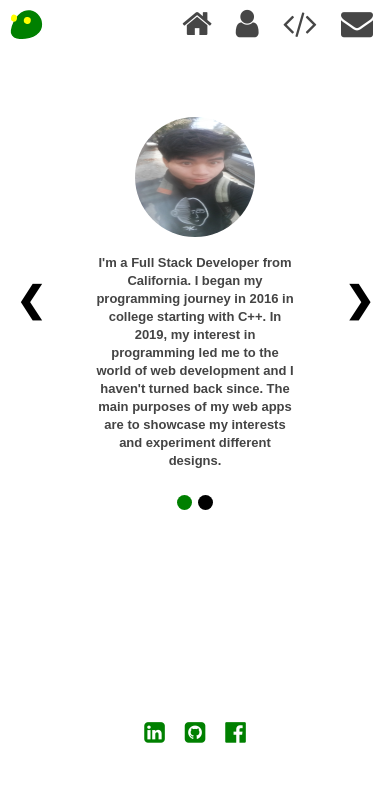
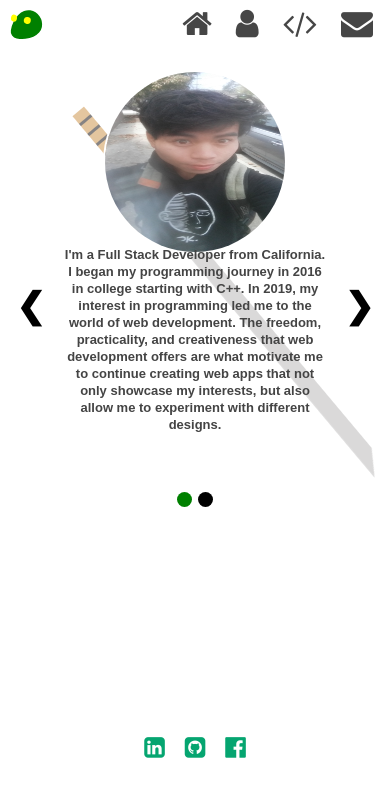
Before and after one commit to KevinSaephanh/portfolio, a React (Create React App) app: page /about in a window 390 px wide. Shown: the top 796 px of the page. Built offline with nearby package versions, Linux system fonts and the light colour scheme; a web font is replaced by a local one.

Commit message:
Updated design and added sword art to about page

```diff
--- a/src/components/About/About.css
+++ b/src/components/About/About.css
@@ -2,6 +2,56 @@
     height: 80vh;
     width: 100%;
     margin-top: 120px;
+}
+
+.sword {
+    height: 450px;
+    width: 600px;
+    position: relative;
+    z-index: -1;
+    margin: 0 -220px;
+    margin-top: -100px;
+    transform: rotate(50deg);
+    opacity: 0.8;
+}
+
+.handle {
+    height: 55px;
+    width: 15px;
+    background: burlywood;
+    padding-top: 10px;
+    margin: 0 auto;
+    position: relative;
+    z-index: -1;
+}
+
+.handle-line {
+    width: 100%;
+    height: 10px;
+    border-top: 3px solid rgb(104, 100, 100);
+    position: relative;
+    z-index: -1;
+}
+
+.guard {
+    width: 35px;
+    height: 6px;
+    background: rgb(196, 141, 161);
+    margin: 0 auto;
+    border-radius: 30px;
+    position: relative;
+    z-index: -1;
+}
+
+.blade {
+    margin: 0 auto;
+    height: 400px;
+    width: 17px;
+    background: rgb(209, 208, 208);
+    position: relative;
+    z-index: -1;
+    -webkit-clip-path: polygon(0 0, 0 300px, 400px 180px, 400px 0);
+    clip-path: polygon(0 0, 0 400px, 150px 180px, 400px 0);
 }
 
 .info img {
@@ -11,10 +61,12 @@
     border: 2px solid white;
     margin-bottom: 25px;
     margin-right: 15px;
+    z-index: 1000;
 }
 
 .skills {
     margin: 0 auto;
+    margin-bottom: 30px;
 }
 
 .skills ul {
@@ -38,12 +90,25 @@
     text-align: right;
     font-size: 1.2rem;
     padding-right: 10px;
+    background: gray;
+    display: flex;
+}
+
+.proficiency-num {
+    width: 15%;
+    height: 100%;
+    margin-left: auto;
+}
+
+.progress {
+    background: rgb(33, 203, 209);
+    height: 100%;
 }
 
 .skill h3 {
     margin: auto 0;
     height: 100%;
-    line-height: 23px;
+    line-height: 30px;
     background: rgb(9, 139, 161);
     text-align: left;
     padding-left: 7px;
@@ -62,6 +127,7 @@
     margin: 0 auto;
     font-size: 1.2rem;
     line-height: 30px;
+    z-index: 1000;
 }
 
 .carousel {
@@ -102,7 +168,6 @@
     height: 15px;
     width: 15px;
     margin: 0 3px;
-    margin-top: 25px;
     border-radius: 50%;
     display: inline-block;
 }
@@ -118,8 +183,8 @@
     }
 
     .info img {
-        height: 150px;
-        width: 150px;
+        height: 180px;
+        width: 180px;
     }
 
     .info p {
@@ -130,7 +195,14 @@
 
 @media only screen and (max-width: 600px) {
     .about {
-        margin-top: 100px;
+        margin-top: 90px;
+        margin-bottom: 25px;
+    }
+
+    .sword {
+        width: 90%;
+        height: 90%;
+        margin: -220px auto;
     }
 
     .info {
@@ -140,14 +212,13 @@
 
     .info img {
         margin: 15px auto;
-        height: 120px;
-        width: 120px;
+        margin-top: -20px;
     }
 
     .info p {
-        font-size: 13px;
-        line-height: 18px;
-        width: 70%;
+        font-size: 18px;
+        line-height: 25px;
+        width: 90%;
     }
 
     .prev,
@@ -157,6 +228,11 @@
 
     .proficiency {
         font-size: 14px;
+        padding-right: 3px;
+    }
+
+    .proficiency-num {
+        font-size: 12px;
         padding-right: 3px;
     }
 
@@ -178,3 +254,20 @@
         width: 100px;
     }
 }
+
+@media only screen and (max-width: 500px) {
+    .info p {
+        font-size: 13px;
+        line-height: 17px;
+        margin-top: 35px;
+        margin-bottom: -50px;
+    }
+
+    .info img {
+        margin-bottom: 35px;
+    }
+
+    .sword {
+        transform: rotate(-40deg);
+    }
+}
--- a/src/components/About/About.js
+++ b/src/components/About/About.js
@@ -3,16 +3,18 @@ import Me from "../../assets/me.jpg";
 import Skills from "./Skills.json";
 import "./About.css";
 
-const skills = Skills.skills;
+const { skills } = Skills;
 
 const About = () => {
     const [slideIndex, setSlideIndex] = React.useState(1);
 
     React.useEffect(() => {
         colorActiveDot();
-        skills.forEach((s) => {
-            animateLoad(s, s.proficiency, 0);
-        });
+        if (slideIndex === 2) {
+            skills.forEach((s) => {
+                animateLoad(s, s.proficiency, 0);
+            });
+        }
     }, [slideIndex]);
 
     const colorActiveDot = () => {
@@ -35,8 +37,14 @@ const About = () => {
                     return (
                         <li className="skill" key={key}>
                             <h3>{skill.tech}</h3>
-                            <div id={`${skill.tech}`} className="proficiency">
-                                {skill.proficiency}%
+                            <div className="proficiency">
+                                <div
+                                    id={`${skill.tech}`}
+                                    className="progress"
+                                />
+                                <div className="proficiency-num">
+                                    {skill.proficiency}%
+                                </div>
                             </div>
                         </li>
                     );
@@ -46,14 +54,12 @@ const About = () => {
     };
 
     const animateLoad = (skill, goal, iterator) => {
-        if (slideIndex === 2 && iterator < goal) {
+        if (iterator < goal) {
             const skillStyle = document.getElementById(`${skill.tech}`).style;
             iterator++;
 
             setTimeout(() => {
-                skillStyle.background = `linear-gradient(90deg, rgb(33, 203, 209) ${iterator}%, gray ${
-                    100 - iterator
-                }%`;
+                skillStyle.width = `${iterator}%`;
                 animateLoad(skill, goal, iterator);
             }, 10);
         }
@@ -64,22 +70,32 @@ const About = () => {
         else setSlideIndex(2);
     };
 
-    console.log(slideIndex);
-
     return (
         <div className="about">
+            <div id="clouds" />
             <div className="carousel">
                 {slideIndex === 1 ? (
                     <div className="slides info">
                         <img src={Me} alt="" />
+                        <div className="sword">
+                            <div className="handle">
+                                <div className="handle-line" />{" "}
+                                <div className="handle-line" />
+                                <div className="handle-line" />
+                                <div className="handle-line" />
+                            </div>
+                            <div className="guard" />
+                            <div className="blade" />
+                        </div>
                         <p>
                             I'm a Full Stack Developer from California. I began
                             my programming journey in 2016 in college starting
                             with C++. In 2019, my interest in programming led me
-                            to the world of web development and I haven't turned
-                            back since. The main purposes of my web apps are to
-                            showcase my interests and experiment different
-                            designs.
+                            to the world of web development. The freedom,
+                            practicality, and creativeness that web development
+                            offers are what motivate me to continue creating web
+                            apps that not only showcase my interests, but also
+                            allow me to experiment with different designs.
                         </p>
                     </div>
                 ) : (
--- a/src/components/Contact/Contact.css
+++ b/src/components/Contact/Contact.css
@@ -21,7 +21,7 @@ textarea:focus {
 }
 
 form {
-    width: 650px;
+    width: 600px;
     margin-right: auto;
     margin-top: 120px;
 }
--- a/src/components/Footer/Footer.css
+++ b/src/components/Footer/Footer.css
@@ -8,8 +8,7 @@ footer {
     margin-right: auto;
     left: 0;
     right: 0;
-    padding-bottom: 15px;
-    margin-bottom: 0;
+    margin-bottom: 20px;
     position: relative;
     margin-top: -80px;
 }
@@ -18,7 +17,7 @@ footer i {
     margin: 0 10px;
     font-size: 1.7rem !important;
     cursor: pointer;
-    color: green;
+    color: rgb(5, 165, 112);
 }
 
 @media only screen and (max-width: 700px) {
--- a/src/components/Home/Home.css
+++ b/src/components/Home/Home.css
@@ -20,7 +20,7 @@
 
 .home h1 {
     font-size: 2.4rem;
-    color: rgb(4, 155, 4);
+    color: rgb(5, 165, 112);
     line-height: 60px;
     text-shadow: 1px 1px #40eaf7;
     margin-top: 225px;
@@ -31,7 +31,7 @@
     height: 170px;
     width: 120px;
     border-radius: 50%;
-    margin: 0 -65px;
+    margin: 0 -125px;
     margin-top: 225px;
     -webkit-box-shadow: -1px 1px 3px 3px whitesmoke;
     -moz-box-shadow: -1px 1px 3px 3px whitesmoke;
@@ -70,7 +70,7 @@
     }
 }
 
-@media only screen and (max-width: 700px) {
+@media only screen and (max-width: 550px) {
     .home::after {
         height: 35%;
         box-shadow: 0px -100px 0px 85px rgb(240, 167, 72);
--- a/src/components/Work/Projects.json
+++ b/src/components/Work/Projects.json
@@ -6,6 +6,9 @@
             "stack": [
                 {
                     "name": "React"
+                },
+                {
+                    "name": "JavaScript"
                 }
             ],
             "link": "https://kevinsaephanh.github.io/Pathfinder/"
@@ -16,6 +19,9 @@
             "stack": [
                 {
                     "name": "React"
+                },
+                {
+                    "name": "TypeScript"
                 }
             ],
             "link": "https://kevinsaephanh.github.io/Sort_Visualizer/"
@@ -35,6 +41,9 @@
                 },
                 {
                     "name": "ExpressJS"
+                },
+                {
+                    "name": "JavaScript"
                 }
             ],
             "link": "https://algopt.herokuapp.com/"
@@ -51,6 +60,12 @@
                 },
                 {
                     "name": "PostgreSQL"
+                },
+                {
+                    "name": "JavaScript"
+                },
+                {
+                    "name": "Python"
                 }
             ],
             "link": "https://hiquizme.herokuapp.com/"
--- a/src/routes.js
+++ b/src/routes.js
@@ -1,5 +1,5 @@
 import React from "react";
-import { BrowserRouter, Route, Switch } from "react-router-dom";
+import { BrowserRouter, Route, Switch, Redirect } from "react-router-dom";
 import Home from "./components/Home/Home";
 import About from "./components/About/About";
 import Work from "./components/Work/Work";
@@ -12,7 +12,7 @@ const Routes = () => {
                 <Route path="/about" component={About} />
                 <Route path="/work" component={Work} />
                 <Route path="/contact" component={Contact} />
-                <Route exact path="/" component={Home} />
+                <Route component={Home} />
             </Switch>
         </BrowserRouter>
     );
```
Also changed, not shown: src/components/Work/Work.css (+68 -12 lines), src/components/Work/Work.js (+21 -10 lines).
